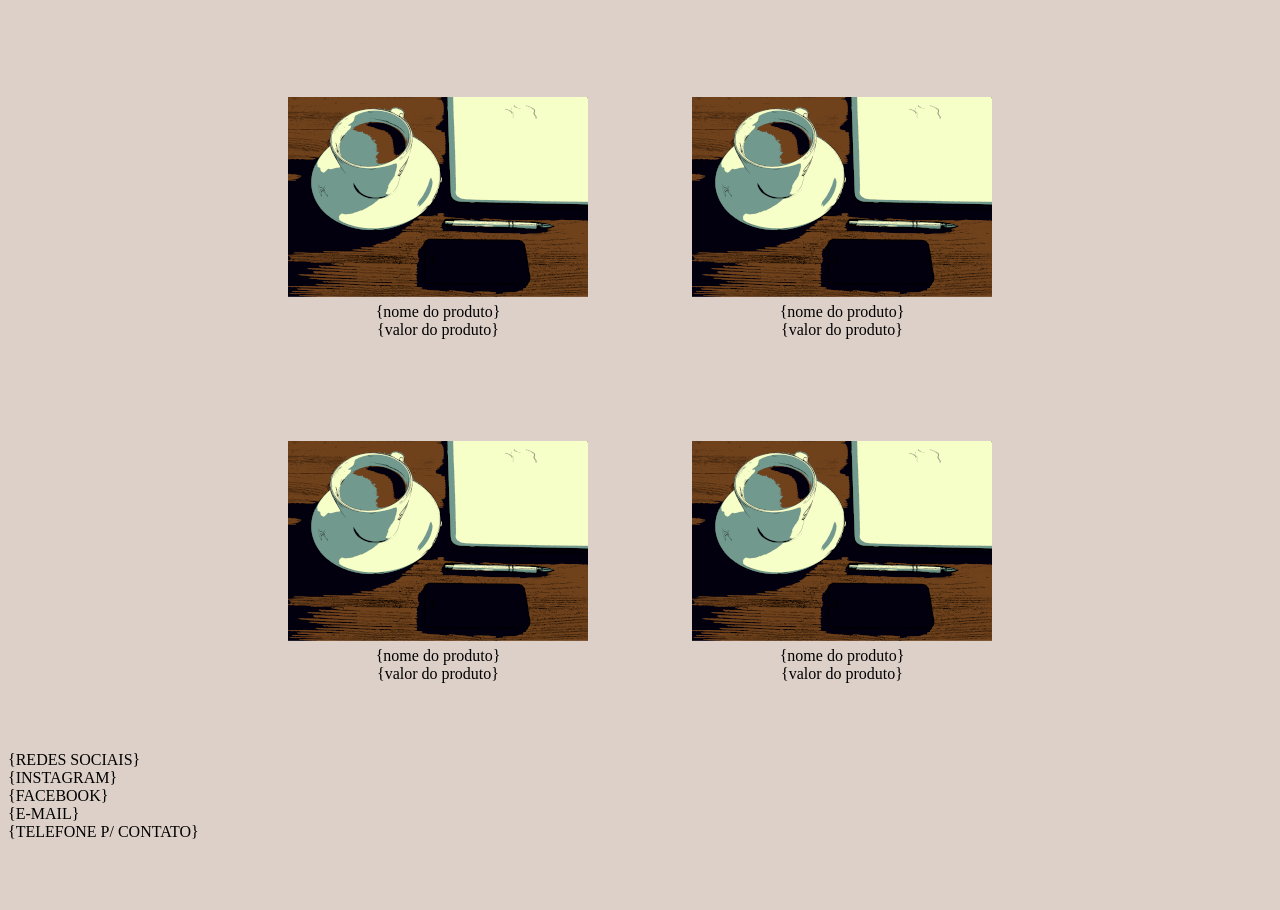
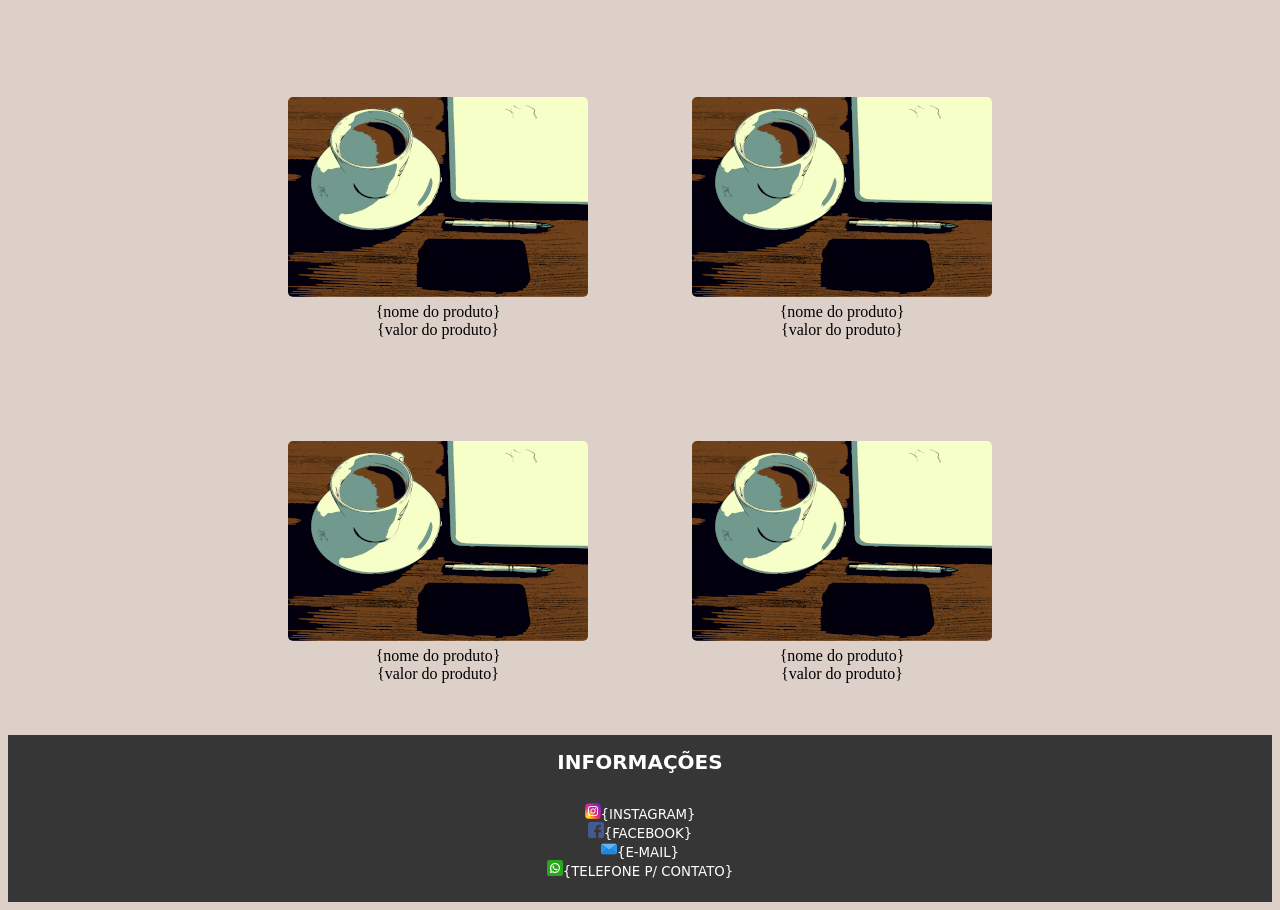
Before and after one commit to grodriguesb/site-catalogo-loja, a plain HTML site: page index.html in a window 1280 px wide. Shown: the part 760-1670 px from the top of the page. Before the commit the page ends 1617 px from the top, so only its background shows below. Drawn offline with Linux system fonts and the light colour scheme; a web font is replaced by a local one.

Commit message:
Footer - Rodape
Iniciando as alterações no rodapé do site
Incluindo favicons das redes sociais como instagram, facebook, e-mail e whatsapp

```diff
--- a/index.html
+++ b/index.html
@@ -82,12 +82,12 @@
     </div>
 
     <footer id="rodape">
+        <h2>INFORMAÇÕES</h2>
         <p>
-            {REDES SOCIAIS}
-            <br>{INSTAGRAM}
-            <br>{FACEBOOK}
-            <br>{E-MAIL}
-            <br>{TELEFONE P/ CONTATO}
+            <br><img src="imagem/instagram.png" alt="">{INSTAGRAM}
+            <br><img src="imagem/facebook.png" alt="">{FACEBOOK}
+            <br><img src="imagem/email.png" alt="">{E-MAIL}
+            <br><img src="imagem/whatsapp.png" alt="">{TELEFONE P/ CONTATO}
         </p>
 
     </footer>
--- a/style.css
+++ b/style.css
@@ -59,3 +59,22 @@ div#produtos {
     display: inline-block;
     margin: 50px;
 }
+
+.item img {
+    border-radius: 5px;
+}
+
+footer#rodape {
+    font-family: "Cause", cursive;
+    font-optical-sizing: auto;
+    font-style: normal;
+    background-color: #363636;
+    text-align: center;
+    color: white;
+    font-size: 10pt;
+    padding: 10px 0px;
+}
+
+footer#rodape h2 {
+    margin: 5px 0px 0px 0px;
+}
```
Also changed, not shown: imagem/email.png (added), imagem/facebook.png (added), imagem/instagram.png (added), imagem/whatsapp.png (added).
